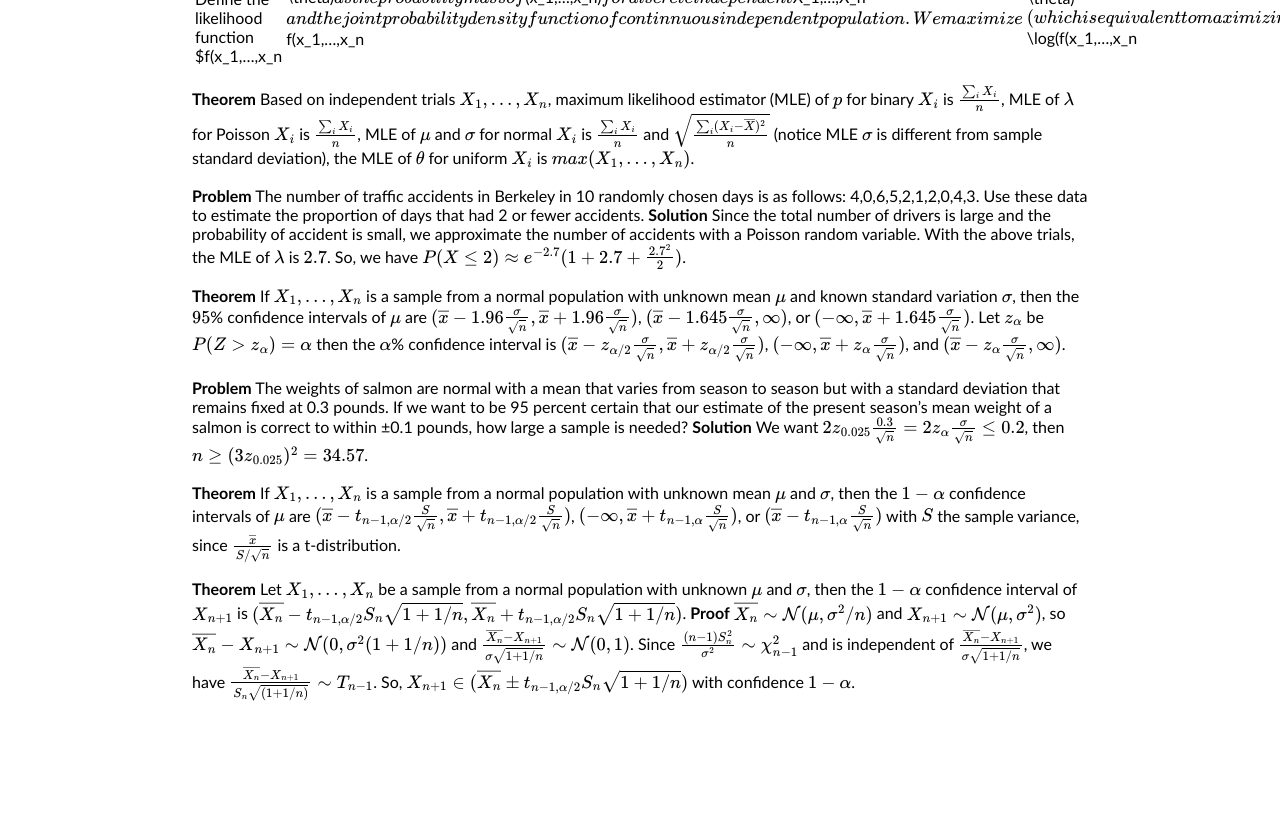
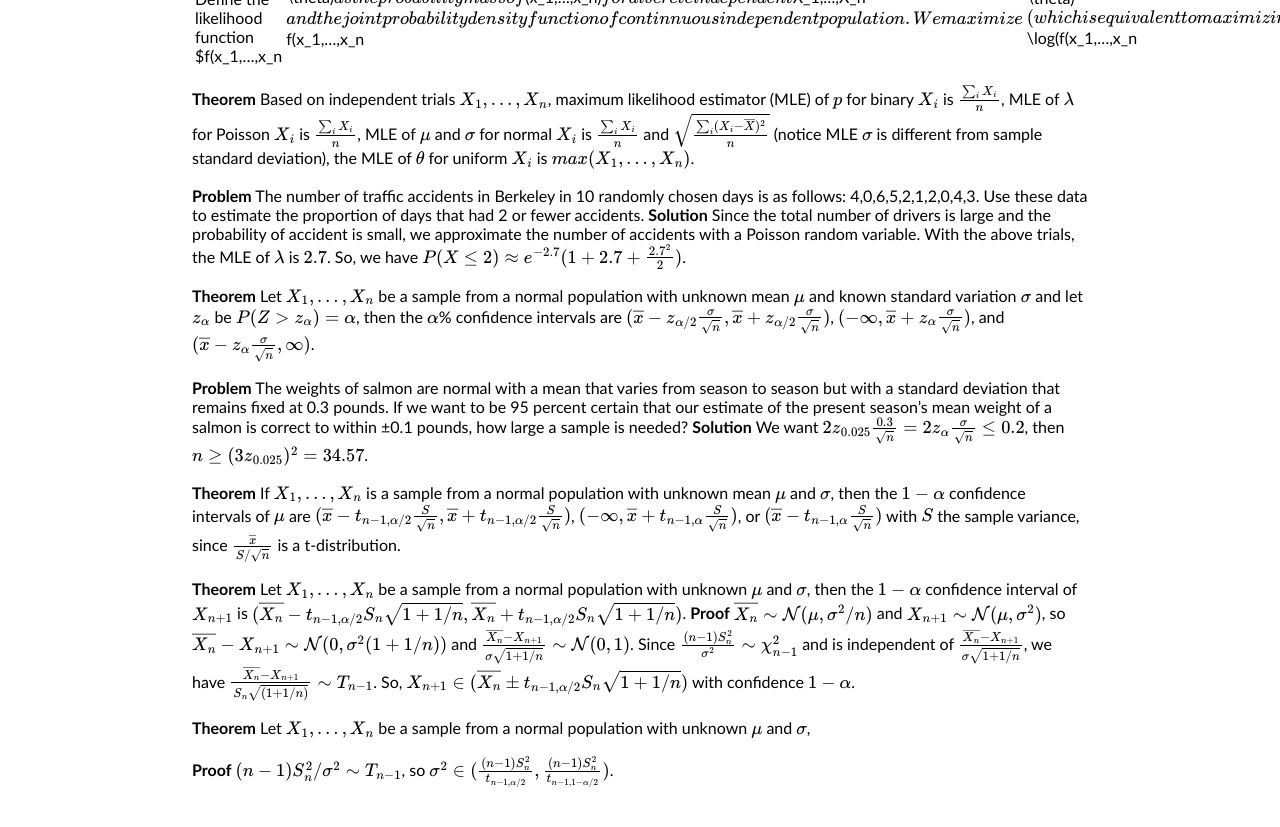
Before and after one commit to henryzhang11/questions-I-have, a Jekyll site: the page built from _posts/2023-08-20-probability-theory-review.md, in a window 1280 px wide and 900 px high, scrolled down 4092 px. Shown: the top 827 px of the window. Built offline with Jekyll 4.4.1, drawn with Linux system fonts in a browser that asks for light colours; formulas are drawn with MathJax 3.

Commit message:
Update 2023-08-20-probability-theory-review.md

```diff
--- a/_posts/2023-08-20-probability-theory-review.md
+++ b/_posts/2023-08-20-probability-theory-review.md
@@ -108,7 +108,7 @@ title: "probability theory review"
 **Problem** The number of traffic accidents in Berkeley in 10 randomly chosen days is as follows: 4,0,6,5,2,1,2,0,4,3. Use these data to estimate the proportion of days that had 2 or fewer accidents.
 **Solution** Since the total number of drivers is large and the probability of accident is small, we approximate the number of accidents with a Poisson random variable. With the above trials, the MLE of $\lambda$ is $2.7$. So, we have $P(X\leq 2)\approx e^{-2.7}(1+2.7+\frac{2.7^2}{2})$.
 
-**Theorem** If $X_1,...,X_n$ is a sample from a normal population with unknown mean $\mu$ and known standard variation $\sigma$, then the $95$% confidence intervals of $\mu$ are $(\overline{x}-1.96\frac{\sigma}{\sqrt{n}},\overline{x}+1.96\frac{\sigma}{\sqrt{n}})$, $(\overline{x}-1.645\frac{\sigma}{\sqrt{n}},\infty)$, or $(-\infty,\overline{x}+1.645\frac{\sigma}{\sqrt{n}})$. Let $z_\alpha$ be $P(Z>z_\alpha)=\alpha$ then the $\alpha$% confidence interval is $(\overline{x}-z_{\alpha/2}\frac{\sigma}{\sqrt{n}},\overline{x}+z_{\alpha/2}\frac{\sigma}{\sqrt{n}})$, $(-\infty,\overline{x}+z_\alpha\frac{\sigma}{\sqrt{n}})$, and $(\overline{x}-z_\alpha\frac{\sigma}{\sqrt{n}},\infty)$.
+**Theorem** Let $X_1,...,X_n$ be a sample from a normal population with unknown mean $\mu$ and known standard variation $\sigma$ and let $z_\alpha$ be $P(Z>z_\alpha)=\alpha$, then the $\alpha$% confidence intervals are $(\overline{x}-z_{\alpha/2}\frac{\sigma}{\sqrt{n}},\overline{x}+z_{\alpha/2}\frac{\sigma}{\sqrt{n}})$, $(-\infty,\overline{x}+z_\alpha\frac{\sigma}{\sqrt{n}})$, and $(\overline{x}-z_\alpha\frac{\sigma}{\sqrt{n}},\infty)$.
 
 **Problem** The weights of salmon are normal with a mean that varies from season to season but with a standard deviation that remains fixed at 0.3 pounds. If we want to be 95 percent certain that our estimate of the present season’s mean weight of a salmon is correct to within ±0.1 pounds, how large a sample is needed?
 **Solution** We want $2z_{0.025}\frac{0.3}{\sqrt{n}}=2z_{\alpha}\frac{\sigma}{\sqrt{n}}\leq 0.2$, then $n\geq (3z_{0.025})^2=34.57$.
@@ -117,3 +117,7 @@ title: "probability theory review"
 
 **Theorem** Let $X_1,...,X_n$ be a sample from a normal population with unknown $\mu$ and $\sigma$, then the $1-\alpha$ confidence interval of $X_{n+1}$ is $(\overline{X_n}-t_{n-1,\alpha/2}S_n\sqrt{1+1/n},\overline{X_n}+t_{n-1,\alpha/2}S_n\sqrt{1+1/n})$.
 **Proof** $\overline{X_n}\sim\mathcal{N}(\mu,\sigma^2/n)$ and $X_{n+1}\sim\mathcal{N}(\mu,\sigma^2)$, so $\overline{X_n}-X_{n+1}\sim\mathcal{N}(0,\sigma^2(1+1/n))$ and $\frac{\overline{X_n}-X_{n+1}}{\sigma\sqrt{1+1/n}}\sim\mathcal{N}(0,1)$. Since $\frac{(n-1)S_n^2}{\sigma^2}\sim \chi_{n-1}^2$ and is independent of $\frac{\overline{X_n}-X_{n+1}}{\sigma\sqrt{1+1/n}}$, we have $\frac{\overline{X_n}-X_{n+1}}{S_n\sqrt{(1+1/n)}}\sim T_{n-1}$. So, $X_{n+1}\in (\overline{X_n}\pm t_{n-1,\alpha/2}S_n\sqrt{1+1/n})$ with confidence $1-\alpha$.
+
+**Theorem** Let $X_1,...,X_n$ be a sample from a normal population with unknown $\mu$ and $\sigma$,
+
+**Proof** $(n-1)S_n^2/\sigma^2\sim T_{n-1}$, so $\sigma^2\in(\frac{(n-1)S_n^2}{t_{n-1,\alpha/2}},\frac{(n-1)S_n^2}{t_{n-1,1-\alpha/2}})$.
```
